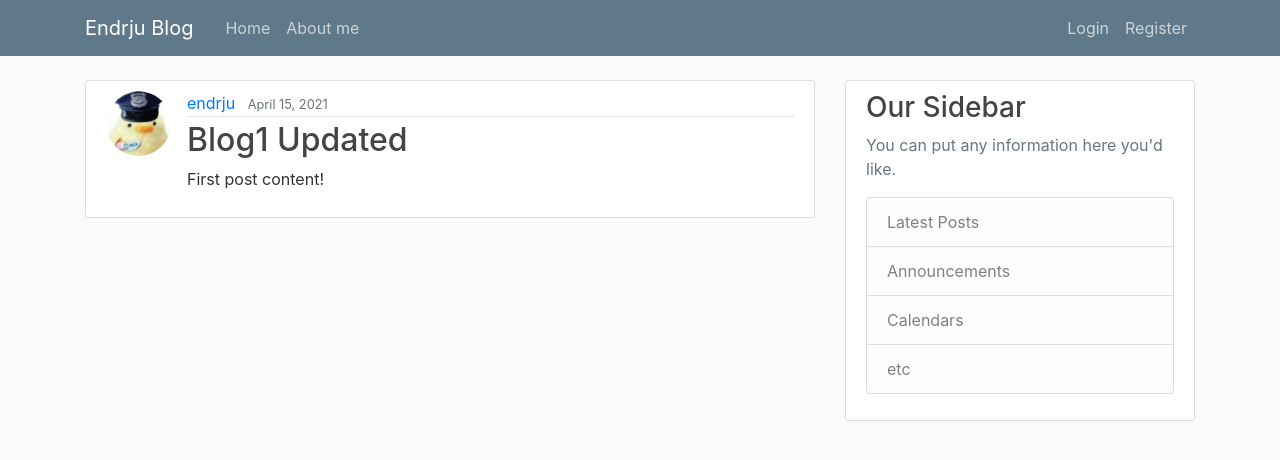
After one commit to Endrju00/Django-Blog, a Django app: page /post/1/ in a window 1280 px wide. The commit adds this page. Shown: the top 460 px of the page. Run offline with Django 3.2, Linux system fonts and the light colour scheme; data comes from the database, SQL or seed files in the repository; both versions use the stored data as it was after the commit; some libraries are stand-ins or nearby versions.

Commit message:
Tutorial part 10
Create, Update, and Delete Posts

```diff
--- a/django_project/blog/models.py
+++ b/django_project/blog/models.py
@@ -1,6 +1,7 @@
 from django.db import models
 from django.utils import timezone
 from django.contrib.auth.models import User
+from django.urls import reverse
 
 
 class Post(models.Model):
@@ -11,3 +12,6 @@ class Post(models.Model):
 
     def __str__(self):
         return self.title
+
+    def get_absolute_url(self):
+        return reverse('post-detail', kwargs={'pk': self.pk})
--- a/django_project/blog/templates/blog/base.html
+++ b/django_project/blog/templates/blog/base.html
@@ -34,6 +34,7 @@
             <!-- Navbar Right Side -->
             <div class="navbar-nav">
                 {% if user.is_authenticated %}
+                    <a class="nav-item nav-link" href="{% url 'post-create' %}">New Post</a>
                     <a class="nav-item nav-link" href="{% url 'profile' %}">Profile</a>
                     <a class="nav-item nav-link" href="{% url 'logout' %}">Logout</a>
                 {% else %}
--- a/django_project/blog/templates/blog/home.html
+++ b/django_project/blog/templates/blog/home.html
@@ -8,7 +8,7 @@
               <a class="mr-2" href="#">{{ post.author }}</a>
               <small class="text-muted">{{ post.date_posted|date:"F j, Y" }}</small>
             </div>
-            <h2><a class="article-title" href="#">{{ post.title }}</a></h2>
+            <h2><a class="article-title" href="{% url 'post-detail' post.id %}">{{ post.title }}</a></h2>
             <p class="article-content">{{ post.content }}</p>
           </div>
         </article>
--- /dev/null
+++ b/django_project/blog/templates/blog/post_detail.html
@@ -0,0 +1,21 @@
+{% extends "blog/base.html" %}
+{% block content %}
+    <article class="media content-section">
+        <img class="rounded-circle article-img" src="{{ object.author.profile.image.url }}">
+      <div class="media-body">
+        <div class="article-metadata">
+          <a class="mr-2" href="#">{{ object.author }}</a>
+          <small class="text-muted">{{ object.date_posted|date:"F j, Y" }}</small>
+          {% if object.author == user %}
+            <div>
+                <a class="btn btn-secondary btn-sm mt-1 mb-1" href="{% url 'post-update' object.id %}">Update</a>
+                <a class="btn btn-danger btn-sm mt-1 mb-1" href="{% url 'post-delete' object.id %}">Delete</a>
+            </div>
+          {% endif %}
+
+        </div>
+        <h2 class="article-title">{{ object.title }}</h2>
+        <p class="article-content">{{ object.content }}</p>
+      </div>
+    </article>
+{% endblock content %}
--- a/django_project/blog/urls.py
+++ b/django_project/blog/urls.py
@@ -1,7 +1,18 @@
 from django.urls import path
+from .views import (
+    PostListView,
+    PostDetailView,
+    PostCreateView,
+    PostUpdateView,
+    PostDeleteView
+)
 from . import views
 
 urlpatterns = [
-    path('', views.home, name='blog-home'),
+    path('', PostListView.as_view(), name='blog-home'),
+    path('post/<int:pk>/', PostDetailView.as_view(), name='post-detail'),
+    path('post/new/', PostCreateView.as_view(), name='post-create'),
+    path('post/<int:pk>/update/', PostUpdateView.as_view(), name='post-update'),
+    path('post/<int:pk>/delete/', PostDeleteView.as_view(), name='post-delete'),
     path('about/', views.about, name='blog-about'),
 ]
--- a/django_project/blog/views.py
+++ b/django_project/blog/views.py
@@ -1,4 +1,12 @@
 from django.shortcuts import render
+from django.contrib.auth.mixins import LoginRequiredMixin, UserPassesTestMixin
+from django.views.generic import (
+    ListView,
+    DetailView,
+    CreateView,
+    UpdateView,
+    DeleteView
+)
 from .models import Post
 
 
@@ -9,5 +17,51 @@ def home(request):
     return render(request, 'blog/home.html', context)
 
 
+class PostListView(ListView):
+    model = Post
+    template_name = 'blog/home.html'
+    context_object_name = 'posts'
+    ordering = ['-date_posted']
+
+
+class PostDetailView(DetailView):
+    model = Post
+
+
+class PostCreateView(LoginRequiredMixin, CreateView):
+    model = Post
+    fields = ['title', 'content']
+
+    def form_valid(self, form):
+        form.instance.author = self.request.user
+        return super().form_valid(form)
+
+
+class PostUpdateView(LoginRequiredMixin, UserPassesTestMixin, UpdateView):
+    model = Post
+    fields = ['title', 'content']
+
+    def form_valid(self, form):
+        form.instance.author = self.request.user
+        return super().form_valid(form)
+
+    def test_func(self):
+        post = self.get_object()
+        if self.request.user == post.author:
+            return True
+        return False
+
+
+class PostDeleteView(LoginRequiredMixin, UserPassesTestMixin, DeleteView):
+    model = Post
+    success_url = '/'
+
+    def test_func(self):
+        post = self.get_object()
+        if self.request.user == post.author:
+            return True
+        return False
+
+
 def about(request):
     return render(request, 'blog/about.html', {'title': 'About'})
```
Also changed, not shown: django_project/blog/templates/blog/post_confirm_delete.html (added, +16 -0 lines), django_project/blog/templates/blog/post_form.html (added, +16 -0 lines), django_project/db.sqlite3.
